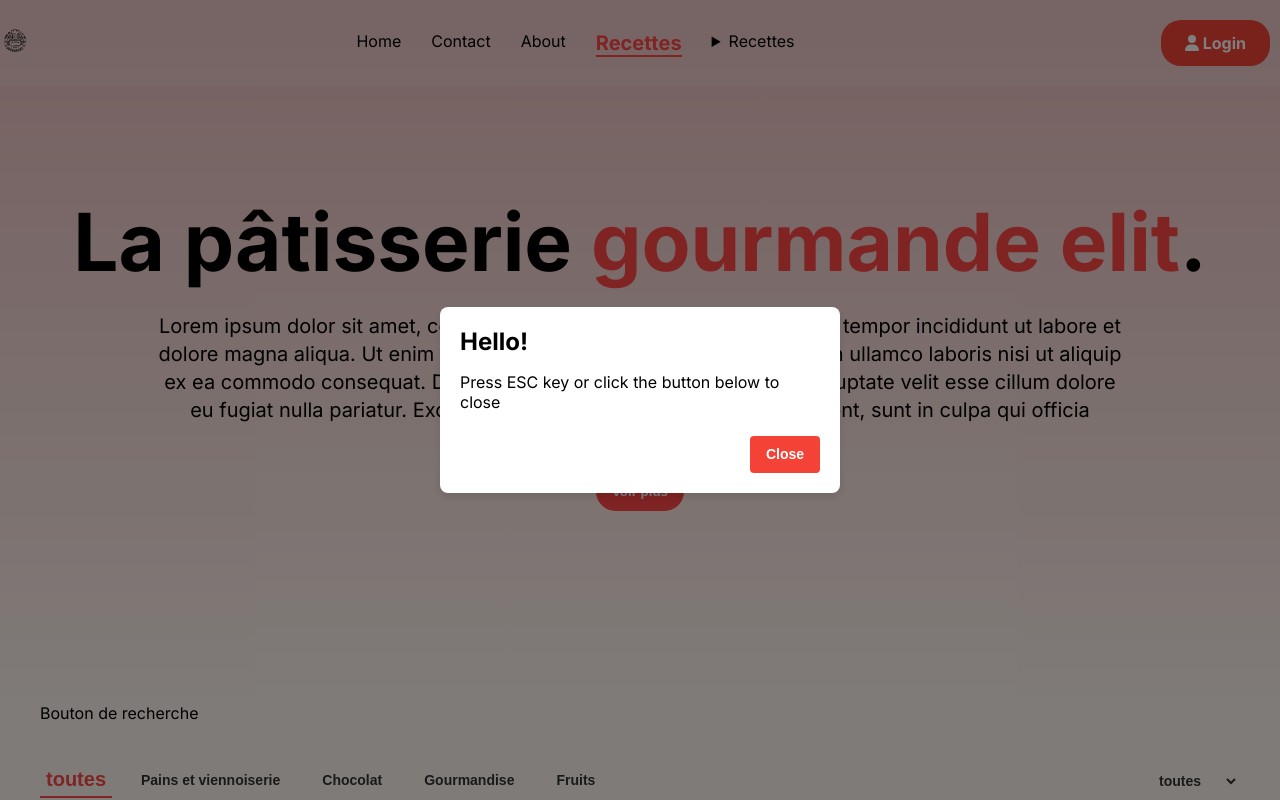
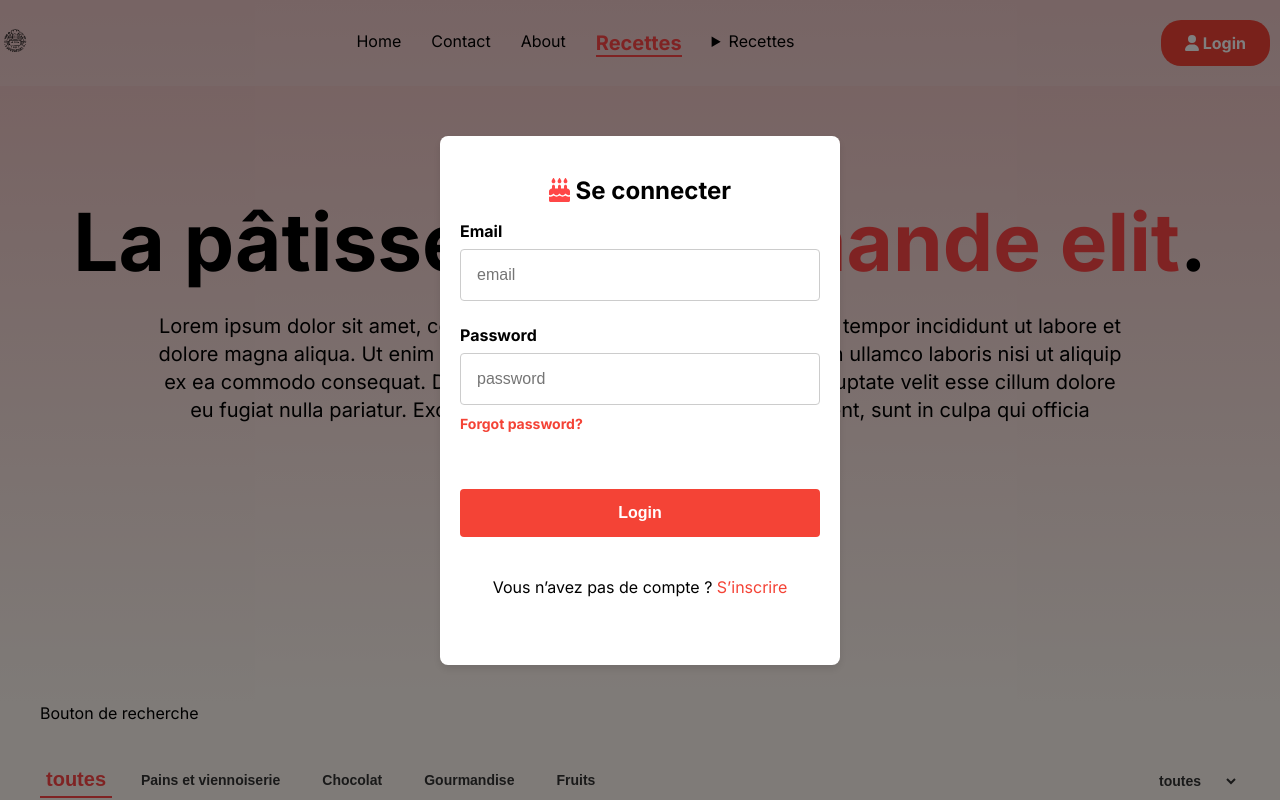
Before and after one commit to MyProfilCookie/My-project, a React (Vite) app in the folder resto/: page /recettes in a window 1280 px wide. Both pictures are taken after a click on the button "Login". Shown: the top 800 px of the page. Built offline with nearby package versions, Linux system fonts and the light colour scheme.

Commit message:
correction et ajout du modl

```diff
--- a/resto/src/assets/scss/general.scss
+++ b/resto/src/assets/scss/general.scss
@@ -537,9 +537,6 @@ h6 {
 .mt-12 {
   margin-top: 3rem;
 }
-.mt-2 {
-  margin-top: 0.5rem;
-}
 .mt-10 {
   margin-top: 2.5rem;
 }
@@ -891,8 +888,65 @@ figure {
 .overflow-hidden {
   overflow: hidden;
 }
+.mt-1 {
+  margin-top: 0.25rem;
+}
+.mt-2 {
+  margin-top: 0.5rem;
+}
+.mt-3 {
+  margin-top: 0.75rem;
+}
+.mt-4 {
+  margin-top: 1rem;
+}
+.mt-6 {
+  margin-top: 1.5rem;
+}
+.mt-8 {
+  margin-top: 2rem;
+}
 .mt-10 {
   margin-top: 2.5rem;
+}
+.mt-12 {
+  margin-top: 3rem;
+}
+.mt-16 {
+  margin-top: 4rem;
+}
+.mt-18 {
+  margin-top: 4.5rem;
+}
+.mt-20 {
+  margin-top: 5rem;
+}
+.mt-24 {
+  margin-top: 6rem;
+}
+.mt-28 {
+  margin-top: 7rem;
+}
+.mt-32 {
+  margin-top: 8rem;
+}
+.mt-40 {
+  margin-top: 10rem;
+}
+.mt-48 {
+  margin-top: 12rem;
+}
+.mt-64 {
+  margin-top: 16rem;
+}
+.mt-72 {
+  margin-top: 18rem;
+}
+.mt-80 {
+  margin-top: 20rem;
+}
+.mt-96 {
+  margin-top: 24rem;
 }
 .m-12 {
   margin-right: 3rem;
--- a/resto/src/assets/scss/modal.scss
+++ b/resto/src/assets/scss/modal.scss
@@ -47,9 +47,8 @@
 
   .btn {
     padding: 8px 16px;
-    margin-left: 10px;
     border: none;
-    background-color: #4caf50;
+    background-color:#f44336;
     color: #fff;
     border-radius: 4px;
     cursor: pointer;
@@ -72,17 +71,99 @@
     }
   }
 }
-.modal {
-  @media (min-width:320px) and (max-width: 768px) {
-      align-items: flex-end;
+.card-body {
+  .form-control {
+    margin-bottom: 1.5rem;
+
+    .label {
+      display: block;
+      font-weight: bold;
+      margin-bottom: 0.5rem;
+    }
+
+    .label-text {
+      display: block;
+    }
+
+    .label-text-alt {
+      color: #667;
+      font-size: 0.875rem;
+    }
+
+    .input {
       width: 100%;
-      z-index: 9999;
+      padding: 1rem;
+      font-size: 1rem;
+      border: 1px solid #ccc;
+      border-radius: 4px;
+
+      &:focus {
+        outline: none;
+        border-color: #f44336;
+      }
+    }
+
+    .input-bordered {
+      border-width: 1px;
+    }
+
+    .input input[type="email"],
+    .input input[type="password"] {
+      padding-right: 40px; // Pour permettre l'affichage du lien 'Forgot password?'
+    }
+
+    .link {
+      text-decoration: none;
+      color:#f44336;
+
+      &:hover {
+        text-decoration: underline;
+      }
+    }
+  }
+
+  .mt-6 {
+    margin-top: 1.5rem;
+  }
+
+  .btn {
+    padding: 0.75rem 1.5rem;
+    font-size: 1rem;
+    border: none;
+    border-radius: 4px;
+    cursor: pointer;
+
+    &.btn-primary {
+      width: 100%;
+      background-color: #f44336;
+      color: #fff;
+
+      &:hover {
+        background-color: #45a049;
+      }
+    }
+
+    &.btn-close {
+      background-color: #f44336;
+      color: #fff;
+
+      &:hover {
+        background-color: #d32f2f;
+      }
+    }
   }
 }
-.modal-box {
-  @media (min-width:320px) and (max-width: 768px) {
-      width: 100%;
-      border-radius: 20px 20px 0 0;
-      height: 30%;
-  }
-}
+// .modal {
+//   @media (min-width: 320px) and (max-width: 768px) {
+//     align-items: flex-end;
+//     width: 100%;
+//     z-index: 9999;
+//   }
+// }
+// .modal-box {
+//   @media (min-width: 320px) and (max-width: 768px) {
+//     width: 100%;
+//     border-radius: 20px 20px 0 0;
+//     height: 60%;
+//   }
+// }
--- a/resto/src/components/Modal.jsx
+++ b/resto/src/components/Modal.jsx
@@ -1,8 +1,12 @@
+/* eslint-disable react/no-unescaped-entities */
 /* eslint-disable no-unused-vars */
 import React from 'react'
 import { useState } from 'react'
 import { FontAwesomeIcon } from '@fortawesome/react-fontawesome'
 import { faUser } from '@fortawesome/free-solid-svg-icons'
+import {faCakeCandles} from '@fortawesome/free-solid-svg-icons'
+import { Link } from 'react-router-dom'
+
 
 
 
@@ -27,11 +31,31 @@ const closeModal = () => {
                 <div className="modal-overlay">
                     <div className="modal">
                         <div className="modal-box">
-                            <h3 className="font-bold text-lg">Hello!</h3>
-                            <p className="py-4">Press ESC key or click the button below to close</p>
                             <div className="modal-action">
-                                <form method="dialog">
-                                    <button onClick={closeModal} className="btn btn-close">Close</button>
+                                <form className="card-body" method='dialog'>
+                                    <h3 className="text-center font-bold "><FontAwesomeIcon icon={faCakeCandles} className='text-red hover-scale-110 transition duration-300' /> Se connecter</h3>
+                                    {/* <button onClick={closeModal} className="btn btn-close">Close</button> */}
+                                    <div className="form-control">
+                                        <label className="label">
+                                            <span className="label-text">Email</span>
+                                        </label>
+                                        <input type="email" placeholder="email" className="input input-bordered" required />
+                                    </div>
+                                    <div className="form-control">
+                                        <label className="label">
+                                            <span className="label-text">Password</span>
+                                        </label>
+                                        <input type="password" placeholder="password" className="input input-bordered" required />
+                                        <label className="label mt-2">
+                                            <a href="#" className="label-text-alt link link-hover ">Forgot password?</a>
+                                        </label>
+                                    </div>
+                                    <div className="form-control mt-6">
+                                        <input type='submit' value='Login' className="btn btn-primary mx-auto"/>
+                                    </div>
+                                    <div className="form-control mx-auto">
+                                        <p className="text-center">Vous n’avez pas de compte ? <Link to='/register' className='link'>S’inscrire</Link></p>
+                                    </div>
                                 </form>
                             </div>
                         </div>
```
Lines whose indentation alone changed are shown as unchanged.
